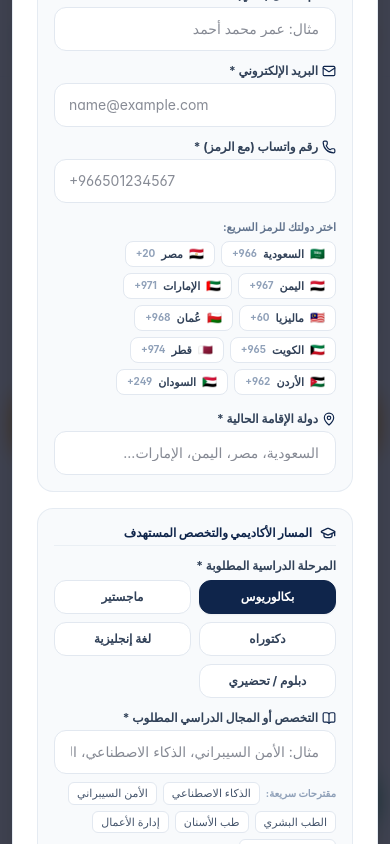
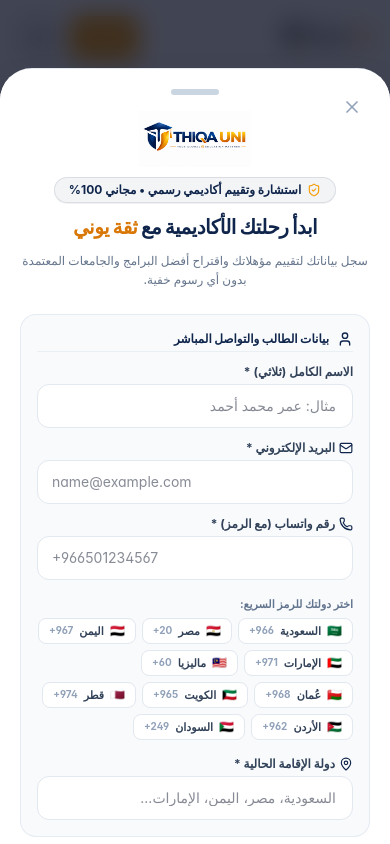
Before and after one commit to TAWFIG610/JOUDA, a React (Vite) app: page / in a window 390 px wide. Both pictures are taken after a click on the button "قدّم طلب قبولك الآن". Shown: the top 844 px of the page. Built offline with nearby package versions, Linux system fonts and the light colour scheme.

Commit message:
feat(ui-ux): enhance mobile & desktop ergonomics with bottom nav and bottom sheets

```diff
--- a/src/App.tsx
+++ b/src/App.tsx
@@ -17,6 +17,7 @@ import { WhatsAppFloatingButton } from "./components/WhatsAppFloatingButton";
 import { LeadModal } from "./components/LeadModal";
 import { PathwayAdvisorModal } from "./components/PathwayAdvisorModal";
 import { LegalModal } from "./components/LegalModal";
+import { MobileBottomNav } from "./components/MobileBottomNav";
 
 export function App() {
   const [isLeadModalOpen, setIsLeadModalOpen] = useState(false);
@@ -47,7 +48,7 @@ export function App() {
       />
 
       {/* Main Content Flow */}
-      <main className="overflow-x-hidden">
+      <main className="overflow-x-hidden pb-16 lg:pb-0">
         <Hero
           onOpenLeadModal={handleOpenLeadModal}
           onOpenAdvisorModal={() => setIsAdvisorModalOpen(true)}
@@ -80,8 +81,12 @@ export function App() {
       {/* Footer */}
       <Footer onOpenLegal={(type) => setLegalModalType(type)} />
 
-      {/* Floating Elements */}
+      {/* Floating Elements & Mobile Navigation */}
       <WhatsAppFloatingButton />
+      <MobileBottomNav
+        onOpenLeadModal={handleOpenLeadModal}
+        onOpenAdvisorModal={() => setIsAdvisorModalOpen(true)}
+      />
 
       {/* Modals */}
       <LeadModal
--- a/src/components/LeadModal.tsx
+++ b/src/components/LeadModal.tsx
@@ -195,15 +195,18 @@ export const LeadModal: React.FC<LeadModalProps> = ({
   const selectedUni = PARTNER_UNIVERSITIES.find((u) => u.id === selectedUniId);
 
   return (
-    <div className="fixed inset-0 z-50 flex items-center justify-center p-3 sm:p-4 bg-slate-950/75 backdrop-blur-md animate-in fade-in duration-200 overflow-y-auto">
-      <div className="bg-white rounded-3xl max-w-xl w-full p-6 sm:p-8 shadow-2xl border border-slate-200/90 relative overflow-hidden my-6 text-slate-900">
+    <div className="fixed inset-0 z-50 flex items-end sm:items-center justify-center p-0 sm:p-4 bg-slate-950/75 backdrop-blur-md animate-in fade-in duration-200 overflow-y-auto">
+      <div className="bg-white rounded-t-[32px] sm:rounded-3xl max-w-xl w-full p-5 sm:p-8 shadow-2xl border-t sm:border border-slate-200/90 relative overflow-y-auto max-h-[92vh] sm:max-h-[90vh] my-0 sm:my-6 text-slate-900 animate-in slide-in-from-bottom-4 duration-300">
+        {/* Mobile Pull / Drag Indicator */}
+        <div className="w-12 h-1.5 rounded-full bg-slate-300 mx-auto mb-2 block sm:hidden" />
+
         {/* Subtle Top Gold Accent Bar */}
-        <div className="absolute top-0 start-0 end-0 h-1.5 bg-gradient-to-r from-[#0F254B] via-[#F59E0B] to-[#0F254B]" />
+        <div className="absolute top-0 start-0 end-0 h-1.5 bg-gradient-to-r from-[#0F254B] via-[#F59E0B] to-[#0F254B] hidden sm:block" />
 
         {/* Close Button */}
         <button
           onClick={onClose}
-          className="absolute top-4 start-4 sm:top-5 sm:start-5 min-h-[40px] min-w-[40px] p-2 rounded-xl text-slate-400 hover:text-slate-800 hover:bg-slate-100 transition-colors cursor-pointer focus-visible:ring-2 focus-visible:ring-[#0F254B] focus-visible:ring-offset-2 flex items-center justify-center"
+          className="absolute top-4 start-4 sm:top-5 sm:start-5 min-h-[44px] min-w-[44px] p-2.5 rounded-2xl text-slate-400 hover:text-slate-800 hover:bg-slate-100 transition-colors cursor-pointer focus-visible:ring-2 focus-visible:ring-[#0F254B] focus-visible:ring-offset-2 flex items-center justify-center"
           aria-label="إغلاق"
         >
           <X className="w-5 h-5" />
@@ -280,6 +283,7 @@ export const LeadModal: React.FC<LeadModalProps> = ({
                   <input
                     type="text"
                     value={name}
+                    autoComplete="name"
                     onChange={(e) => {
                       setName(e.target.value);
                       if (errors.name)
@@ -313,6 +317,8 @@ export const LeadModal: React.FC<LeadModalProps> = ({
                     <input
                       type="email"
                       value={email}
+                      autoComplete="email"
+                      inputMode="email"
                       onChange={(e) => {
                         setEmail(e.target.value);
                         if (errors.email)
@@ -345,6 +351,8 @@ export const LeadModal: React.FC<LeadModalProps> = ({
                     <input
                       type="tel"
                       value={whatsapp}
+                      autoComplete="tel"
+                      inputMode="tel"
                       onChange={(e) => {
                         setWhatsapp(e.target.value);
                         if (errors.whatsapp)
--- /dev/null
+++ b/src/components/MobileBottomNav.tsx
@@ -0,0 +1,89 @@
+import React from "react";
+import { WHATSAPP_BASE_URL } from "../data/thiqaData";
+import {
+  Home,
+  GraduationCap,
+  Compass,
+  MessageCircle,
+  Award,
+} from "lucide-react";
+
+interface MobileBottomNavProps {
+  onOpenLeadModal: (source?: string) => void;
+  onOpenAdvisorModal: () => void;
+}
+
+export const MobileBottomNav: React.FC<MobileBottomNavProps> = ({
+  onOpenLeadModal,
+  onOpenAdvisorModal,
+}) => {
+  const whatsappUrl = `${WHATSAPP_BASE_URL}?text=${encodeURIComponent(
+    "مرحباً فريق ثقة يوني، أود الاستفسار عن فرص القبول والتسجيل في الجامعات.",
+  )}`;
+
+  return (
+    <nav
+      aria-label="شريط التنقل السريع للهاتف"
+      className="fixed bottom-0 start-0 end-0 z-40 lg:hidden bg-white/95 backdrop-blur-md border-t border-slate-200/90 shadow-[0_-4px_20px_rgba(15,37,75,0.06)] pb-[max(0.5rem,env(safe-area-inset-bottom))] transition-transform duration-300"
+    >
+      <div className="max-w-md mx-auto px-3 py-1.5 flex items-center justify-around">
+        {/* Home */}
+        <a
+          href="#hero"
+          className="flex flex-col items-center justify-center min-w-[56px] min-h-[48px] py-1 text-slate-600 hover:text-[#0F254B] active:scale-95 transition-all text-center group cursor-pointer focus-visible:outline-none focus-visible:ring-2 focus-visible:ring-[#0F254B] rounded-xl"
+        >
+          <Home className="w-5 h-5 text-slate-500 group-hover:text-[#0F254B] transition-colors" />
+          <span className="text-[10px] font-bold mt-1 tracking-tight">
+            الرئيسية
+          </span>
+        </a>
+
+        {/* Universities */}
+        <a
+          href="#universities"
+          className="flex flex-col items-center justify-center min-w-[56px] min-h-[48px] py-1 text-slate-600 hover:text-[#0F254B] active:scale-95 transition-all text-center group cursor-pointer focus-visible:outline-none focus-visible:ring-2 focus-visible:ring-[#0F254B] rounded-xl"
+        >
+          <GraduationCap className="w-5 h-5 text-slate-500 group-hover:text-[#0F254B] transition-colors" />
+          <span className="text-[10px] font-bold mt-1 tracking-tight">
+            الجامعات
+          </span>
+        </a>
+
+        {/* Advisor Modal Trigger */}
+        <button
+          type="button"
+          onClick={onOpenAdvisorModal}
+          className="flex flex-col items-center justify-center min-w-[56px] min-h-[48px] py-1 text-slate-600 hover:text-[#0F254B] active:scale-95 transition-all text-center group cursor-pointer focus-visible:outline-none focus-visible:ring-2 focus-visible:ring-[#0F254B] rounded-xl"
+        >
+          <Compass className="w-5 h-5 text-[#D97706] group-hover:text-[#0F254B] transition-colors" />
+          <span className="text-[10px] font-bold mt-1 tracking-tight">
+            المستشار
+          </span>
+        </button>
+
+        {/* WhatsApp Direct */}
+        <a
+          href={whatsappUrl}
+          target="_blank"
+          rel="noopener noreferrer"
+          className="flex flex-col items-center justify-center min-w-[56px] min-h-[48px] py-1 text-emerald-700 hover:text-emerald-800 active:scale-95 transition-all text-center group cursor-pointer focus-visible:outline-none focus-visible:ring-2 focus-visible:ring-emerald-600 rounded-xl"
+        >
+          <MessageCircle className="w-5 h-5 text-emerald-600 group-hover:scale-105 transition-transform" />
+          <span className="text-[10px] font-bold mt-1 tracking-tight">
+            واتساب
+          </span>
+        </a>
+
+        {/* Primary CTA Apply */}
+        <button
+          type="button"
+          onClick={() => onOpenLeadModal("mobile_bottom_bar")}
+          className="flex items-center gap-1.5 px-3.5 py-2 min-h-[44px] rounded-xl bg-[#F59E0B] active:bg-[#D97706] text-white shadow-sm active:scale-95 transition-all cursor-pointer font-bold text-xs"
+        >
+          <Award className="w-4 h-4 shrink-0" />
+          <span className="whitespace-nowrap">قدّم الآن</span>
+        </button>
+      </div>
+    </nav>
+  );
+};
--- a/src/components/PathwayAdvisorModal.tsx
+++ b/src/components/PathwayAdvisorModal.tsx
@@ -25,11 +25,14 @@ export const PathwayAdvisorModal: React.FC<PathwayAdvisorModalProps> = ({
   };
 
   return (
-    <div className="fixed inset-0 z-50 flex items-center justify-center p-4 bg-slate-950/70 backdrop-blur-sm animate-in fade-in duration-200 overflow-y-auto">
-      <div className="bg-white rounded-3xl max-w-lg w-full p-5 sm:p-7 lg:p-8 shadow-2xl border border-slate-200 relative text-slate-900 my-8">
+    <div className="fixed inset-0 z-50 flex items-end sm:items-center justify-center p-0 sm:p-4 bg-slate-950/75 backdrop-blur-md animate-in fade-in duration-200 overflow-y-auto">
+      <div className="bg-white rounded-t-[32px] sm:rounded-3xl max-w-lg w-full p-5 sm:p-7 lg:p-8 shadow-2xl border-t sm:border border-slate-200/90 relative text-slate-900 overflow-y-auto max-h-[92vh] sm:max-h-[90vh] my-0 sm:my-8 animate-in slide-in-from-bottom-4 duration-300">
+        {/* Mobile Pull / Drag Indicator */}
+        <div className="w-12 h-1.5 rounded-full bg-slate-300 mx-auto mb-2 block sm:hidden" />
+
         <button
           onClick={onClose}
-          className="absolute top-4 start-4 sm:top-5 sm:start-5 min-h-[44px] min-w-[44px] p-2.5 rounded-xl text-slate-400 hover:text-slate-700 hover:bg-slate-100 transition-colors duration-200 cursor-pointer focus-visible:ring-2 focus-visible:ring-[#0F254B] focus-visible:ring-offset-2 flex items-center justify-center"
+          className="absolute top-4 start-4 sm:top-5 sm:start-5 min-h-[44px] min-w-[44px] p-2.5 rounded-2xl text-slate-400 hover:text-slate-800 hover:bg-slate-100 transition-colors duration-200 cursor-pointer focus-visible:ring-2 focus-visible:ring-[#0F254B] focus-visible:ring-offset-2 flex items-center justify-center"
           aria-label="إغلاق"
         >
           <X className="w-5 h-5" />
--- a/src/components/WhatsAppFloatingButton.tsx
+++ b/src/components/WhatsAppFloatingButton.tsx
@@ -9,7 +9,7 @@ export const WhatsAppFloatingButton: React.FC = () => {
   const whatsappUrl = `${WHATSAPP_BASE_URL}?text=${message}`;
 
   return (
-    <div className="fixed bottom-4 start-4 sm:bottom-6 sm:start-6 z-40 group">
+    <div className="fixed bottom-20 lg:bottom-6 start-4 lg:start-6 z-30 group transition-all duration-300">
       {/* Tooltip */}
       <div className="absolute bottom-full start-0 mb-2.5 hidden sm:group-hover:flex items-center gap-2 whitespace-nowrap px-3.5 py-2 rounded-xl bg-[#0F254B] text-white text-xs font-bold shadow-xl border border-white/10 animate-in fade-in slide-in-from-bottom-1">
         <span>مستشار {BRAND_NAME_AR} المباشر:</span>
```
